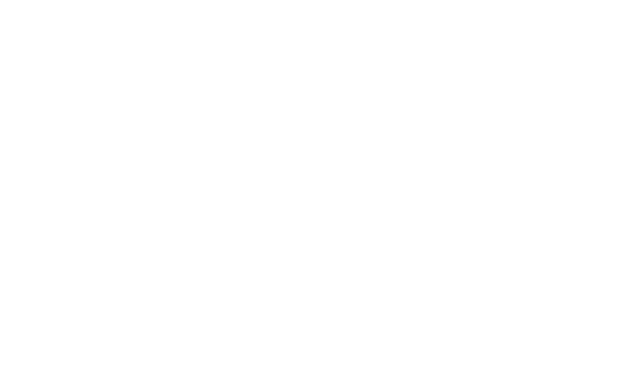
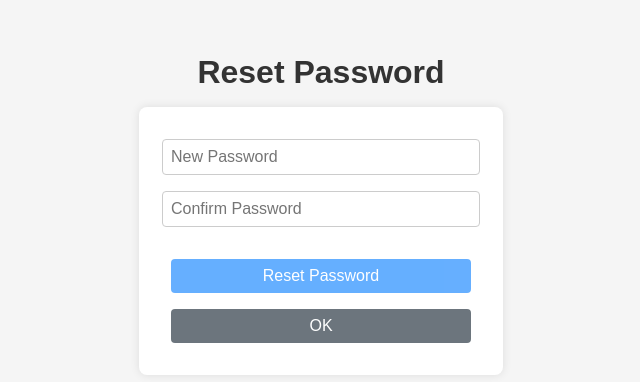
Before and after one commit to SangeethaNithiCelsior/InsMockUp, a React (Create React App) app: page /reset-password in a window 1280 px wide. Before the commit this address had no page. Shown: the part 196-578 px from the top of the page, without its empty margins (319-959 px from the left). Built offline with nearby package versions, Linux system fonts and the light colour scheme.

Commit message:
Reseet password

```diff
--- a/src/pages/Login/LoginPage.js
+++ b/src/pages/Login/LoginPage.js
@@ -19,6 +19,10 @@ const LoginPage = () => {
     } else {
       alert('Invalid Credentials');
     }
+  };
+
+  const handleResetPassword = () => {
+    navigate('/reset-password'); // Navigate to the Reset Password page
   };
 
   return (
@@ -43,6 +47,9 @@ const LoginPage = () => {
           variant="primary"
           disabled={!username || !password}
         />
+        <button onClick={handleResetPassword} className={styles.resetPasswordLink}>
+          Reset Password
+        </button>
       </div>
     </div>
   );
--- /dev/null
+++ b/src/pages/Login/ResetPassword.js
@@ -0,0 +1,52 @@
+import React, { useState } from 'react';
+import { useNavigate } from 'react-router-dom';
+import Button from '../../components/Button/Button';
+import styles from './ResetPassword.module.css';
+
+const ResetPasswordPage = () => {
+  const [newPassword, setNewPassword] = useState('');
+  const [confirmPassword, setConfirmPassword] = useState('');
+  const navigate = useNavigate();
+
+  const handleReset = () => {
+    if (newPassword === confirmPassword) {
+      alert('Password reset successful!');
+      navigate('/login'); // Redirect to the Login page
+    } else {
+      alert('Passwords do not match!');
+    }
+  };
+
+  return (
+    <div className={styles.resetPasswordContainer}>
+      <h1 className={styles.pageTitle}>Reset Password</h1>
+      <div className={styles.resetPasswordForm}>
+        <input
+          type="password"
+          placeholder="New Password"
+          value={newPassword}
+          onChange={(e) => setNewPassword(e.target.value)}
+        />
+        <input
+          type="password"
+          placeholder="Confirm Password"
+          value={confirmPassword}
+          onChange={(e) => setConfirmPassword(e.target.value)}
+        />
+        <Button
+          label="Reset Password"
+          onClick={handleReset}
+          variant="primary"
+          disabled={!newPassword || !confirmPassword}
+        />
+        <Button
+          label="OK"
+          onClick={() => navigate('/login')}
+          variant="secondary"
+        />
+      </div>
+    </div>
+  );
+};
+
+export default ResetPasswordPage;
--- /dev/null
+++ b/src/pages/Login/ResetPassword.module.css
@@ -0,0 +1,51 @@
+.resetPasswordContainer {
+    display: flex;
+    flex-direction: column;
+    align-items: center;
+    justify-content: center;
+    height: 100vh;
+    background-color: #f5f5f5;
+  }
+
+  .pageTitle {
+    font-size: 2rem;
+    margin-bottom: 1rem;
+  }
+
+  .resetPasswordForm {
+    display: flex;
+    flex-direction: column;
+    align-items: center;
+    width: 300px;
+    padding: 2rem;
+    background-color: #fff;
+    box-shadow: 0 0 10px rgba(0, 0, 0, 0.1);
+    border-radius: 8px;
+  }
+
+  .resetPasswordForm input {
+    width: 100%;
+    padding: 0.5rem;
+    margin-bottom: 1rem;
+    border: 1px solid #ccc;
+    border-radius: 4px;
+  }
+
+  .resetPasswordForm button {
+    width: 100%;
+    padding: 0.5rem;
+    margin-top: 1rem;
+    border: none;
+    border-radius: 4px;
+    cursor: pointer;
+  }
+
+  .resetPasswordForm button.primary {
+    background-color: #007bff;
+    color: #fff;
+  }
+
+  .resetPasswordForm button.secondary {
+    background-color: #6c757d;
+    color: #fff;
+  }
--- a/src/routes/AppRoutes.js
+++ b/src/routes/AppRoutes.js
@@ -3,6 +3,7 @@ import { BrowserRouter as Router, Routes, Route } from 'react-router-dom';
 import LoginPage from '../pages/Login/LoginPage';
 import DesktopPage from '../pages/Desktop/DesktopPage';
 import CreateAccountPage from '../pages/CreateAccount/CreateAccountPage';
+import ResetPasswordPage from '../pages/Login/ResetPassword';
 
 const AppRoutes = () => {
   return (
@@ -11,6 +12,7 @@ const AppRoutes = () => {
         <Route path="/" element={<LoginPage />} />
         <Route path="/desktop" element={<DesktopPage />} />
         <Route path="/create-account" element={<CreateAccountPage />} />
+        <Route path="/reset-password" element={<ResetPasswordPage />} />
       </Routes>
     </Router>
   );
```
